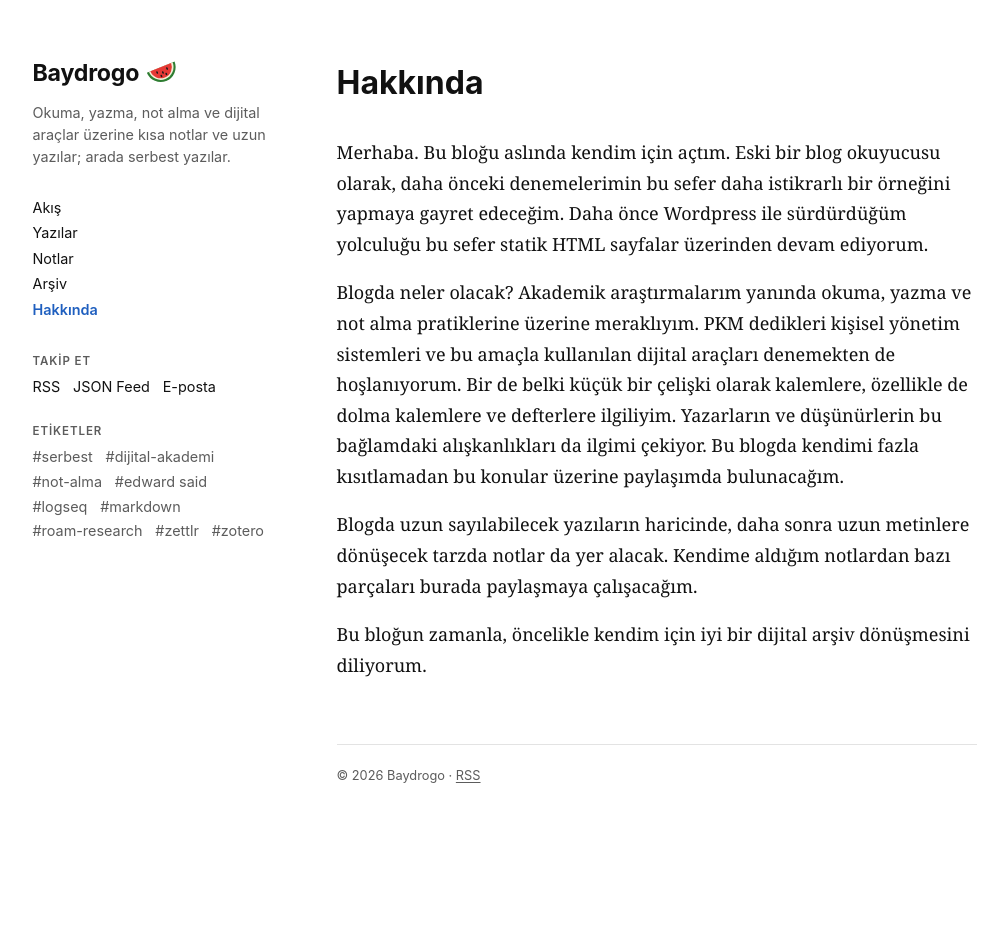
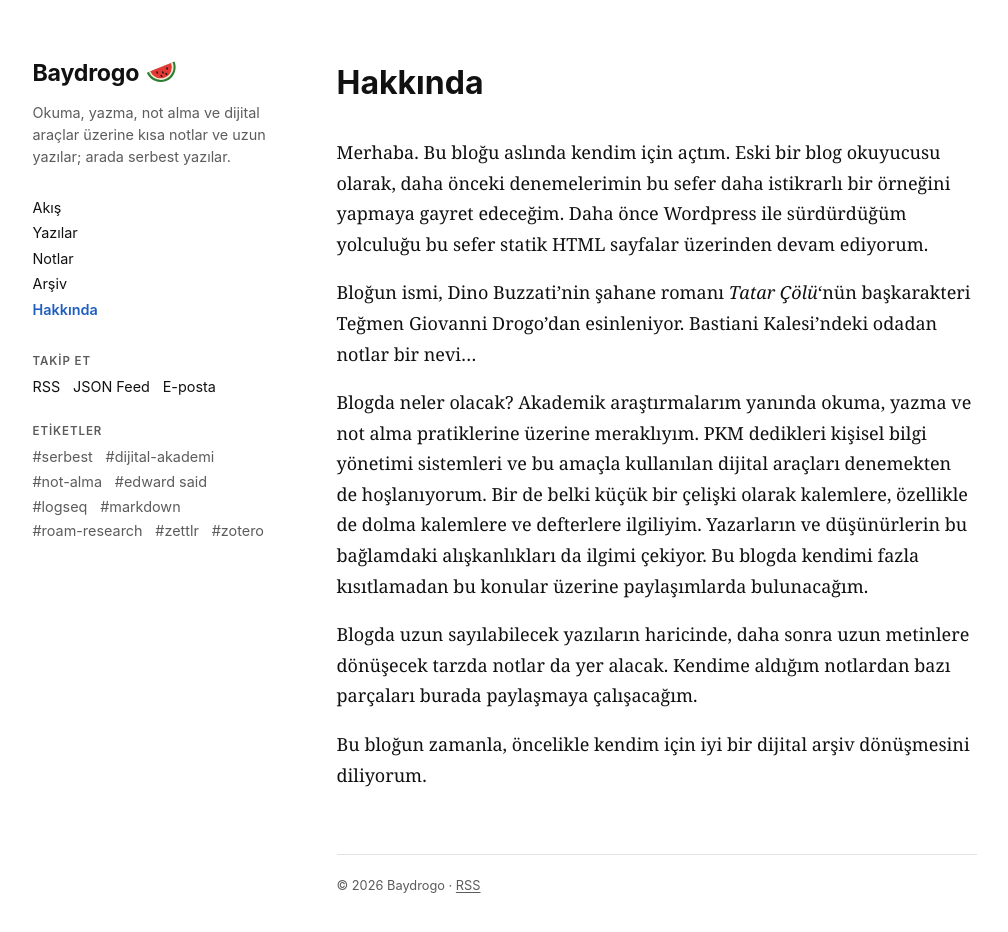
Before and after one commit to baydrogo/baydrogo, a Jekyll site: the page built from sayfalar/hakkinda.md, in a window 1280 px wide and 945 px high. Shown: the top 932 px of the window, without its empty margins (128-1136 px from the left). Built offline with Jekyll 4.4.1, drawn with Linux system fonts in a browser that asks for light colours.

Commit message:
Obsidian'dan yayın: 1 yeni/güncel, 0 kaldırılan

```diff
--- a/sayfalar/hakkinda.md
+++ b/sayfalar/hakkinda.md
@@ -8,7 +8,9 @@ kaynak: "Baydrogo/Hakkında.md"
 
 Merhaba. Bu bloğu aslında kendim için açtım. Eski bir blog okuyucusu olarak, daha önceki denemelerimin bu sefer daha istikrarlı bir örneğini yapmaya gayret edeceğim. Daha önce Wordpress ile sürdürdüğüm yolculuğu bu sefer statik HTML sayfalar üzerinden devam ediyorum.
 
-Blogda neler olacak? Akademik araştırmalarım yanında okuma, yazma ve not alma pratiklerine üzerine meraklıyım. PKM dedikleri kişisel yönetim sistemleri ve bu amaçla kullanılan dijital araçları denemekten de hoşlanıyorum. Bir de belki küçük bir çelişki olarak kalemlere, özellikle de dolma kalemlere ve defterlere ilgiliyim. Yazarların ve düşünürlerin bu bağlamdaki alışkanlıkları da ilgimi çekiyor. Bu blogda kendimi fazla kısıtlamadan bu konular üzerine paylaşımda bulunacağım.
+Bloğun ismi, Dino Buzzati'nin şahane romanı *Tatar Çölü*'nün başkarakteri Teğmen Giovanni Drogo'dan esinleniyor. Bastiani Kalesi'ndeki odadan notlar bir nevi...
+
+Blogda neler olacak? Akademik araştırmalarım yanında okuma, yazma ve not alma pratiklerine üzerine meraklıyım. PKM dedikleri kişisel bilgi yönetimi sistemleri ve bu amaçla kullanılan dijital araçları denemekten de hoşlanıyorum. Bir de belki küçük bir çelişki olarak kalemlere, özellikle de dolma kalemlere ve defterlere ilgiliyim. Yazarların ve düşünürlerin bu bağlamdaki alışkanlıkları da ilgimi çekiyor. Bu blogda kendimi fazla kısıtlamadan bu konular üzerine paylaşımlarda bulunacağım.
 
 Blogda uzun sayılabilecek yazıların haricinde, daha sonra uzun metinlere dönüşecek tarzda notlar da yer alacak. Kendime aldığım notlardan bazı parçaları burada paylaşmaya çalışacağım.
 
```
